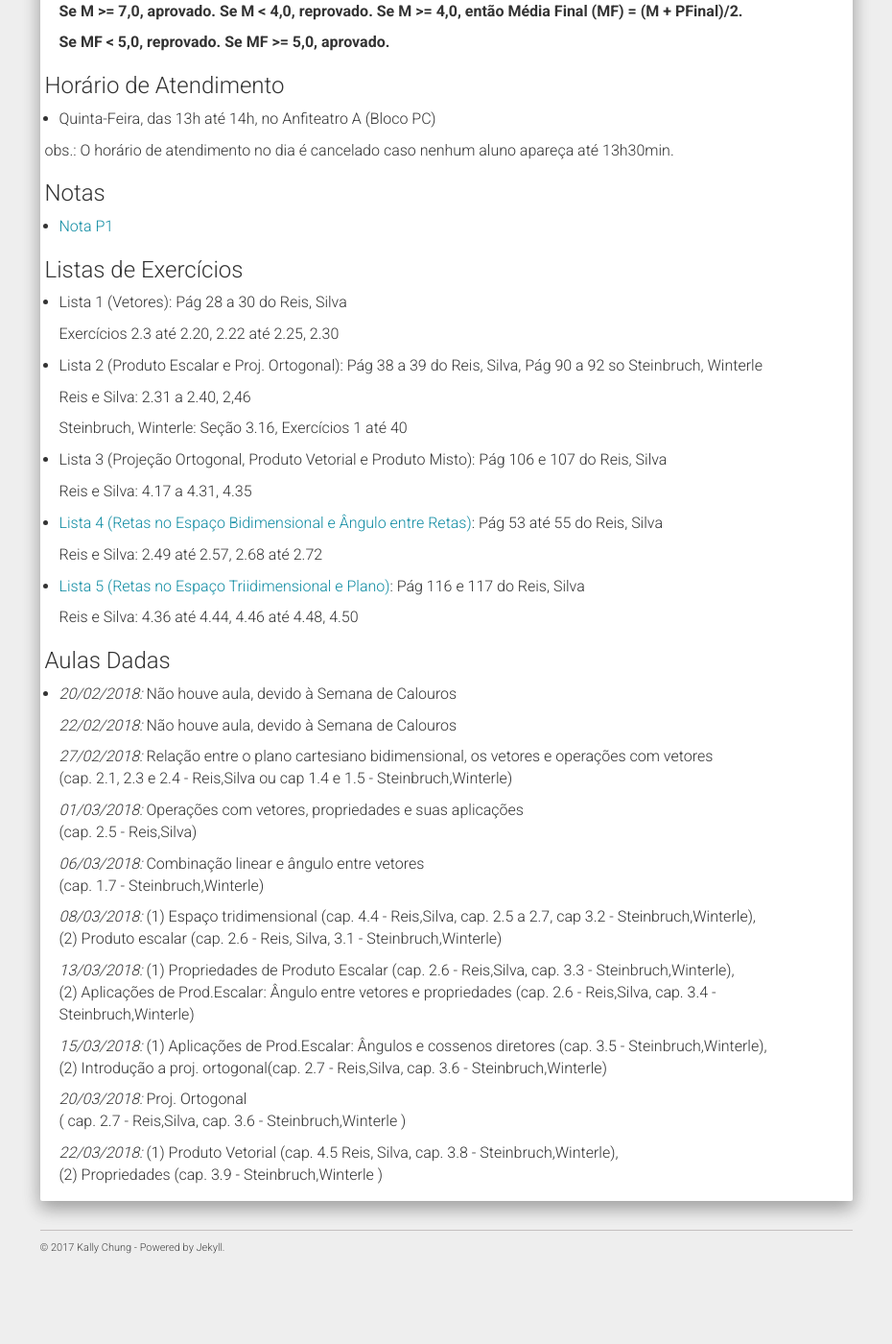
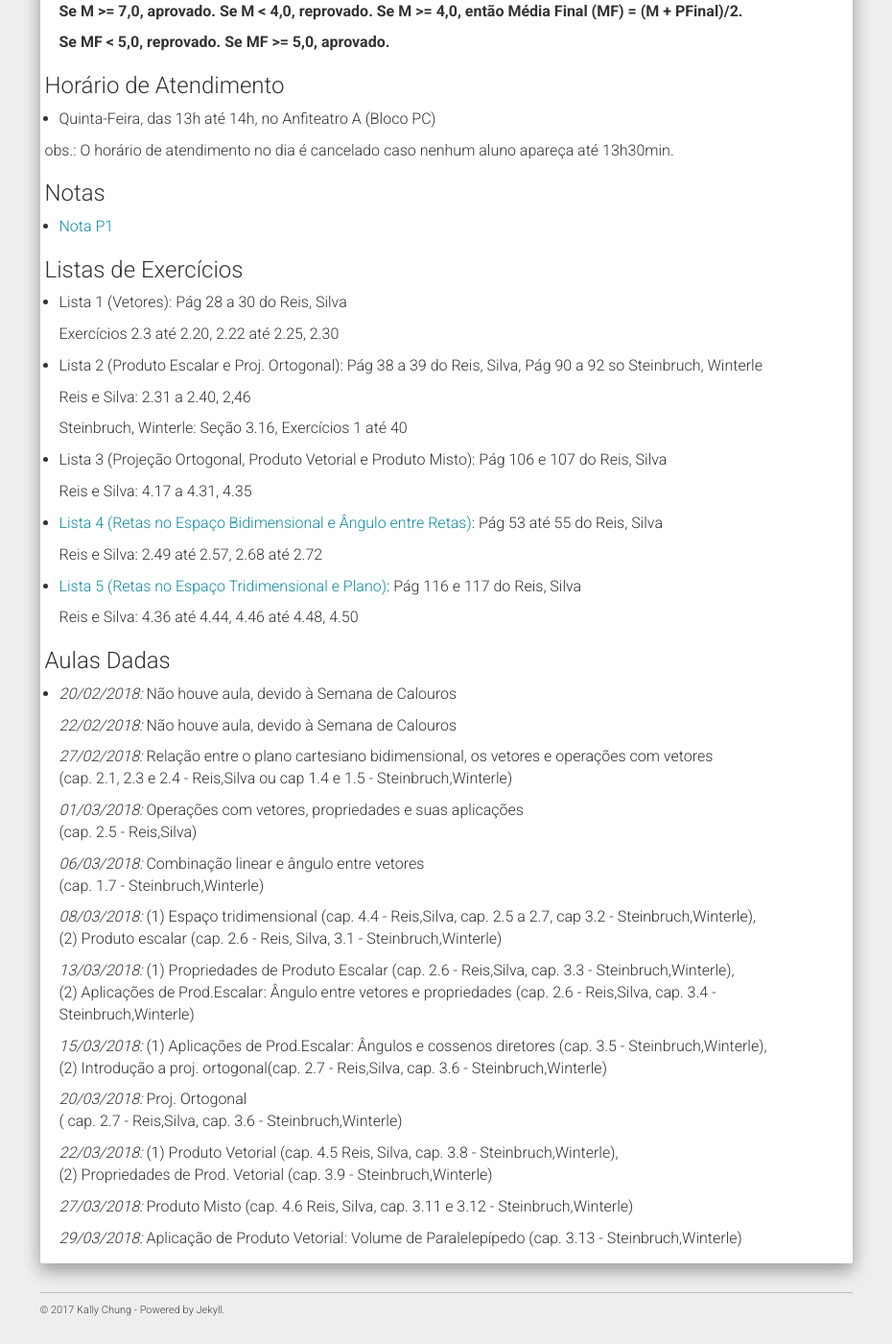
Before and after one commit to chunggnuhc/chunggnuhc.github.io, a Jekyll site: the page built from CM045-GA-1sem2018.md, in a window 1280 px wide and 1400 px high, scrolled down 1095 px. Shown: the whole window at 96% size, without its empty margins (321-1251 px from the left). Built offline with Jekyll 4.4.1, drawn with Linux system fonts in a browser that asks for light colours; nearby versions of some CDN libraries; before the commit the page ends 2430 px from its top, so only the background shows below that.

Commit message:
Update CM045 - Cronog

```diff
--- a/CM045-GA-1sem2018.md
+++ b/CM045-GA-1sem2018.md
@@ -83,7 +83,7 @@ obs.: O horário de atendimento no dia é cancelado caso nenhum aluno apareça a
 
   Reis e Silva: 2.49 até 2.57, 2.68 até 2.72
 
-- [Lista 5 (Retas no Espaço Triidimensional e Plano)](/disciplinas1sem2018/ListaExerc05 - CM045.pdf): Pág 116 e 117 do Reis, Silva
+- [Lista 5 (Retas no Espaço Tridimensional e Plano)](/disciplinas1sem2018/ListaExerc05 - CM045.pdf): Pág 116 e 117 do Reis, Silva
 
   Reis e Silva: 4.36 até 4.44, 4.46 até 4.48, 4.50
 
@@ -110,7 +110,11 @@ obs.: O horário de atendimento no dia é cancelado caso nenhum aluno apareça a
   _15/03/2018:_ (1) Aplicações de Prod.Escalar: Ângulos e cossenos diretores (cap. 3.5 - Steinbruch,Winterle), <br/>
   (2) Introdução a proj. ortogonal(cap. 2.7 - Reis,Silva, cap. 3.6 - Steinbruch,Winterle)
 
-  _20/03/2018:_ Proj. Ortogonal <br/>( cap. 2.7 - Reis,Silva, cap. 3.6 - Steinbruch,Winterle )
+  _20/03/2018:_ Proj. Ortogonal <br/>( cap. 2.7 - Reis,Silva, cap. 3.6 - Steinbruch,Winterle)
 
   _22/03/2018:_ (1) Produto Vetorial (cap. 4.5 Reis, Silva, cap. 3.8 - Steinbruch,Winterle), <br/>
-  (2) Propriedades (cap. 3.9 - Steinbruch,Winterle )
+  (2) Propriedades de Prod. Vetorial (cap. 3.9 - Steinbruch,Winterle)
+
+  _27/03/2018:_ Produto Misto (cap. 4.6 Reis, Silva, cap. 3.11 e 3.12 - Steinbruch,Winterle)
+
+  _29/03/2018:_ Aplicação de Produto Vetorial: Volume de Paralelepípedo (cap. 3.13 - Steinbruch,Winterle)
```
